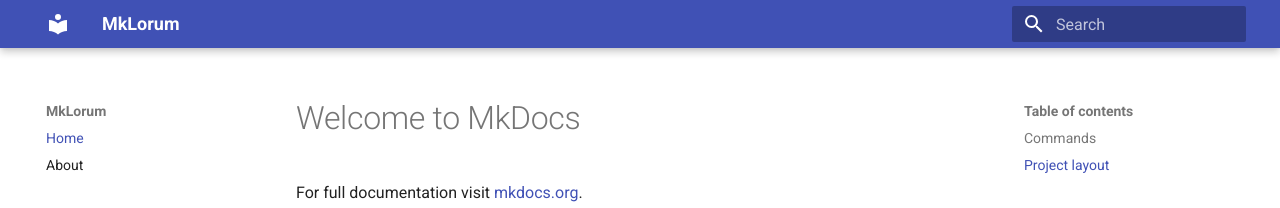
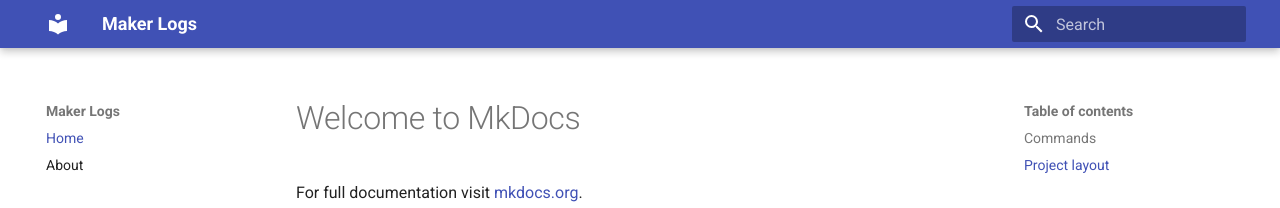
Before and after one commit to nhamchanvi/nhamchanvi.github.io, an MkDocs documentation site: the page built from docs/index.md, in a window 1280 px wide. Shown: the top 208 px of the page. Built offline with MkDocs 1.6.1 and Material for MkDocs 9.7.7, drawn with Linux system fonts in a browser that asks for light colours.

Commit message:
site: Give a name

```diff
--- a/mkdocs.yml
+++ b/mkdocs.yml
@@ -1,4 +1,4 @@
-site_name: MkLorum
+site_name: Maker Logs
 nav:
   - Home: index.md
   - About: about.md
```
